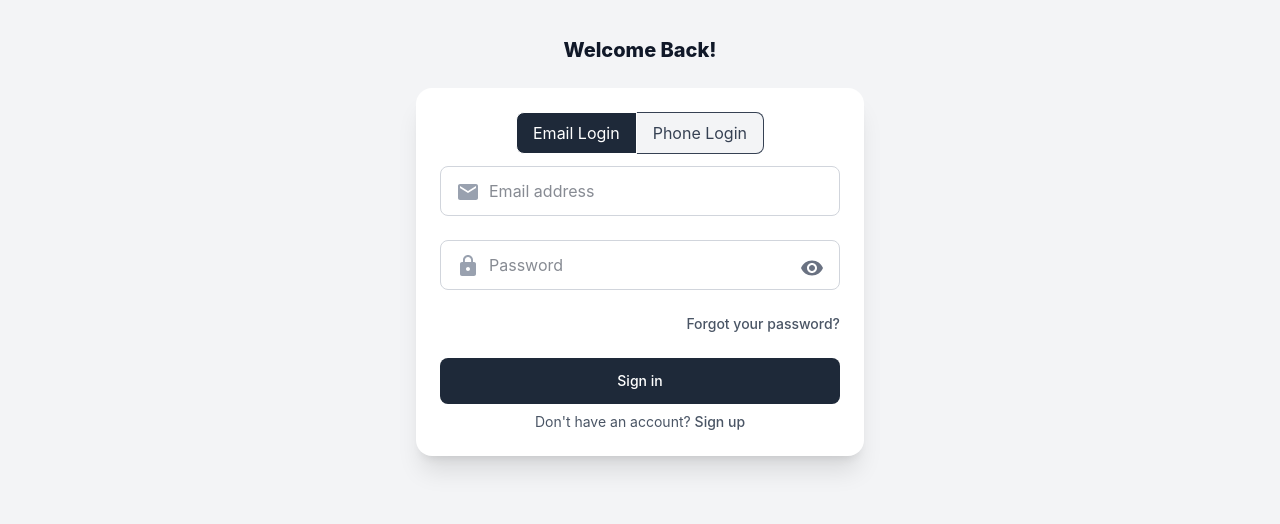
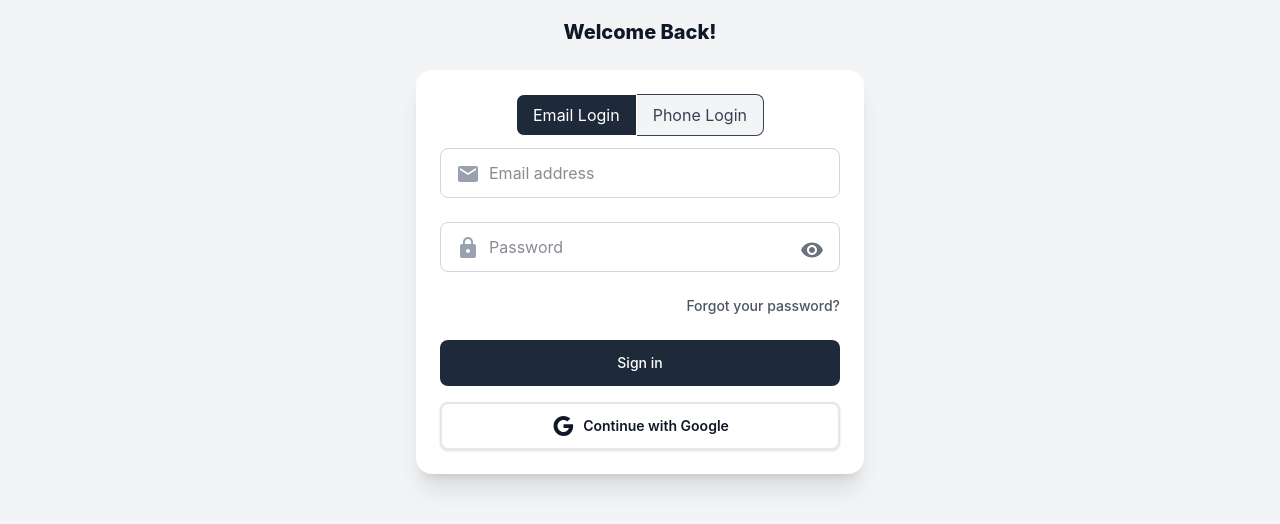
Before and after one commit to a-ayushi/Rent-Mitra, a React (Vite) app in the folder Frontend-RentMitra/: page /login in a window 1280 px wide. Shown: the part 127-651 px from the top of the page. Built offline with nearby package versions, Linux system fonts and the light colour scheme; no server answers.

Commit message:
categories dropdown fixed

```diff
--- a/Frontend-RentMitra/src/components/common/Navbar.jsx
+++ b/Frontend-RentMitra/src/components/common/Navbar.jsx
@@ -408,14 +408,17 @@ const Navbar = () => {
               <div
                 className="relative category-dropdown"
                 onMouseEnter={() => setCategoryDropdownOpen(true)}
-                onMouseLeave={() => setCategoryDropdownOpen(false)}
               >
                 <button className="flex items-center gap-1 text-sm font-semibold text-gray-700 transition-colors hover:text-gray-900">
                   ALL CATEGORIES
                   <ExpandMore className={`w-4 h-4 transition-transform ${categoryDropdownOpen ? 'rotate-180' : ''}`} />
                 </button>
                 {categoryDropdownOpen && (
-                  <div className="absolute left-0 z-50 mt-2 bg-white border border-gray-200 rounded-lg shadow-xl min-w-[600px] lg:min-w-[800px]">
+                  <div
+                    className="absolute left-0 z-50 mt-2 bg-white border border-gray-200 rounded-lg shadow-xl min-w-[600px] lg:min-w-[800px]"
+                    onMouseEnter={() => setCategoryDropdownOpen(true)}
+                    onMouseLeave={() => setCategoryDropdownOpen(false)}
+                  >
                     <div className="p-6 lg:p-8">
                       <div className="grid grid-cols-2 gap-6 lg:grid-cols-4 lg:gap-8">
                         {categories.map((cat) => (
--- a/Frontend-RentMitra/src/pages/Login.jsx
+++ b/Frontend-RentMitra/src/pages/Login.jsx
@@ -7,6 +7,7 @@ import {
   VisibilityOff,
   Email as EmailIcon,
   Lock as LockIcon,
+  Google,
 } from "@mui/icons-material";
 import authService from "../services/authService";
 
@@ -60,6 +61,11 @@ const Login = () => {
       return `+${digits}`;
     }
     return value.replace(/\s+/g, "");
+  };
+
+  const handleGoogleLogin = () => {
+    const backendBase = import.meta.env.VITE_API_URL || "http://localhost:8086";
+    window.location.href = `${backendBase}/auth/login`;
   };
 
   useEffect(() => {
@@ -343,6 +349,20 @@ navigate(from, { replace: true });
               </div>
             </div>
           )}
+          {/* Social login / Google */}
+          <div className="mt-4">
+            <button
+              type="button"
+              onClick={handleGoogleLogin}
+              className="w-full flex items-center justify-center gap-2 px-4 py-2.5 text-sm font-semibold text-gray-900 bg-white border-2 border-gray-200 rounded-lg shadow-sm hover:shadow-md hover:border-gray-300 hover:bg-gray-50 transition-all transform hover:scale-[1.01] active:scale-[0.99]"
+            >
+              <Google className="w-4 h-4" />
+              <span>Continue with Google</span>
+            </button>
+          </div>
+
+          {/* Original register prompt kept for reference */}
+          {false && (
             <div className="mt-2 text-center">
               <p className="text-sm text-gray-600">
                 Don't have an account?{" "}
@@ -351,6 +371,7 @@ navigate(from, { replace: true });
                 </Link>
               </p>
             </div>
+          )}
         </div>
       </div>
     </div>
```
Lines whose indentation alone changed are shown as unchanged.
